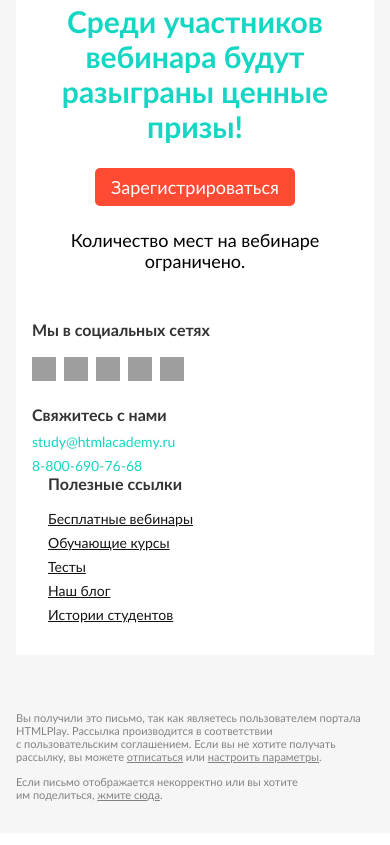
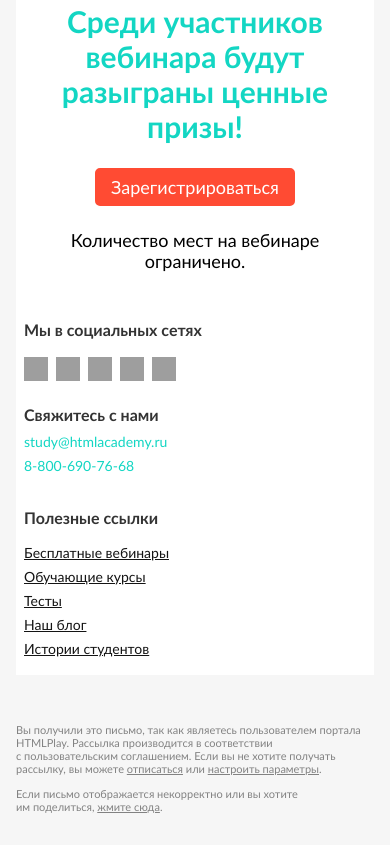
Before and after one commit to htmlacademy-email/305561-play-html-1, a plain HTML site: page 1-invitation/index.html in a window 390 px wide. Shown: the part 1958-2803 px from the top of the page. Drawn offline with Linux system fonts and the light colour scheme; grey boxes are pictures that could not be loaded.

Commit message:
Адаптив подвала для первого письма.

```diff
--- a/1-invitation/index.html
+++ b/1-invitation/index.html
@@ -35,6 +35,10 @@
 					max-width: 100% !important;
 				}
 
+				.col2-536 {
+					max-width: 100% !important;
+				}
+
 				.adaptive-img {
 			        width: 100% !important;
 			        height: auto !important
@@ -44,11 +48,25 @@
 					padding-bottom: 15px !important;
 				}
 
-				/*.col2-568 {
-					max-width: 100% !important;
+				.footer {
+					padding-left: 8px !important;
+					padding-right: 8px !important;
+					padding-bottom: 18px !important;
 				}
 
-				.banner__left {
+				.footer__left {
+					padding-bottom: 34px;
+				}
+
+				.footer__right {
+					padding-left: 0 !important;
+				}
+
+				.info {
+					padding-top: 48px !important;
+				}
+
+				/*.banner__left {
 					max-width: 100% !important;
 				}
 
@@ -59,10 +77,6 @@
 				.banner__padding {
 					padding-right: 16px;
 					padding-left: 16px;
-				}
-
-				.pl-desktop-16 {
-					padding-left: 0px !important;
 				}
 
 				*/
@@ -381,7 +395,7 @@
 									<!-- Блок 8: подвал -->
 									<table cellpadding="0" cellspacing="0" border="0" width="100%" align="center">
 										<tr>
-											<td class="fsz-0 bg-white pb-32 pl-16 pr-16" align="left" valign="top" bgcolor="#FFFFFF" style="background-color: #FFFFFF; font-size: 0px; padding-bottom: 32px; padding-left: 16px; padding-right: 16px;">
+											<td class="fsz-0 bg-white pb-32 footer" align="left" valign="top" bgcolor="#FFFFFF" style="background-color: #FFFFFF; font-size: 0px; padding-bottom: 32px; padding-left: 16px; padding-right: 16px;">
 
 												<!--[if mso]>
 												<table cellpadding="0" cellspacing="0" border="0">
@@ -392,7 +406,7 @@
 												<div class="fsz-18 d-ib va-t col2-536" style="display: inline-block; font-size: 18px; max-width: 268px; vertical-align: top; width: 100%;">
 													<table cellpadding="0" cellspacing="0" border="0" width="100%" align="center">
 														<tr>
-															<td valign="top">
+															<td class="footer__left" valign="top">
 
 																<!--Подвал: социальные сети-->
 																<table cellpadding="0" cellspacing="0" border="0" width="100%" align="center">
@@ -479,10 +493,10 @@
 												<td style="width:268px" align="center" valign="top">
 												<![endif]-->
 
-												<div class="fsz-18 d-ib va-t col2-536 pl-desktop-16 bs-bb" style="box-sizing: border-box; display: inline-block; font-size: 18px; max-width: 268px; padding-left: 16px; vertical-align: top; width: 100%;">
+												<div class="fsz-18 d-ib va-t col2-536 bs-bb" style="box-sizing: border-box; display: inline-block; font-size: 18px; max-width: 268px; vertical-align: top; width: 100%;">
 													<table class="mso bs-0" cellpadding="0" cellspacing="0" width="100%" align="center" style="border-spacing: 0px; mso-table-lspace: 0pt; mso-table-rspace: 0pt;">
 														<tr>
-															<td align="left">
+															<td class="footer__right" align="left" style="padding-left: 16px;">
 
 																<table class="mso bs-0" cellpadding="0" cellspacing="0" width="100%" align="center" style="border-spacing: 0px; mso-table-lspace: 0pt; mso-table-rspace: 0pt;">
 																	<tr>
@@ -540,11 +554,7 @@
 
 									<table cellpadding="0" cellspacing="0" border="0" align="center">
 										<tr>
-											<td class="h-56" style="height: 56px;">
-											</td>
-										</tr>
-										<tr>
-											<td class="pb-12" align="left" style="padding-bottom: 12px;">
+											<td class="pb-12 info" align="left" style="padding-bottom: 12px; padding-top: 56px;">
 												<p class="m-0 font tsa-none msolh fsz-11 lh-13 c-gray" style="Margin: 0; color: #828282; font-family: 'Trebuchet MS', Tahoma, sans-serif; font-size: 11px; line-height: 13px; mso-line-height-rule: exactly;">Вы&nbsp;получили это письмо, так как являетесь пользователем портала HTMLPlay. Рассылка производится в&nbsp;соответствии с&nbsp;пользовательским соглашением. Если вы&nbsp;не&nbsp;хотите получать рассылку, вы&nbsp;можете <a class="c-gray font tsa-none msolh td-undln" href="#" target="_blank" title="Отписаться от рассылки" style="color: #828282; font-family: 'Trebuchet MS', Tahoma, sans-serif; mso-line-height-rule: exactly; text-decoration: underline;">отписаться</a> или <a class="c-gray font tsa-none msolh td-undln" href="#" target="_blank" title="Настроить параметры рассылки" style="color: #828282; font-family: 'Trebuchet MS', Tahoma, sans-serif; mso-line-height-rule: exactly; text-decoration: underline;">настроить параметры</a>.</p>
 											</td>
 										</tr>
```
